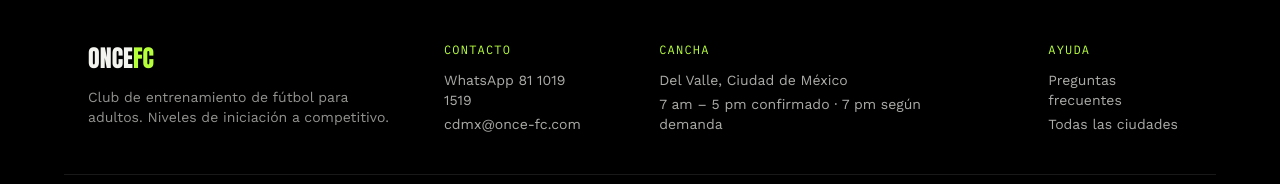
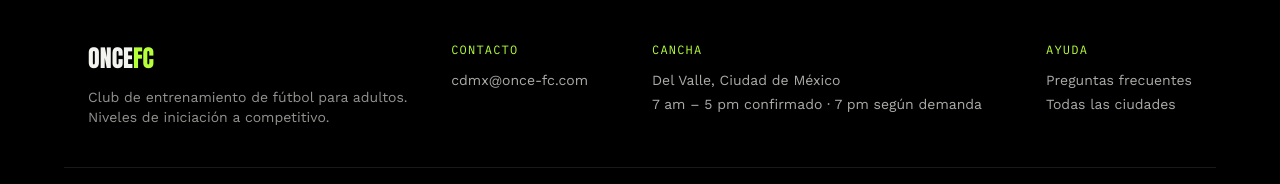
Before and after one commit to abrahamgo-dev/fut-app, a Next.js app: page /ciudades/cdmx in a window 1280 px wide. Shown: the part 3098-3282 px from the top of the page. Built offline with nearby package versions, Linux system fonts and the light colour scheme; no server answers.

Commit message:
Remove WhatsApp number from Footer and city data

```diff
--- a/app/ciudades/[slug]/page.tsx
+++ b/app/ciudades/[slug]/page.tsx
@@ -64,7 +64,6 @@ export default function CiudadPage({ params }: Props) {
       <Footer
         zoneLabel={city.zoneLabel}
         scheduleNote={city.scheduleNote}
-        contactWhatsapp={city.contactWhatsapp}
         contactEmail={city.contactEmail}
       />
     </main>
--- a/components/Footer.tsx
+++ b/components/Footer.tsx
@@ -1,24 +1,14 @@
 type FooterProps = {
   zoneLabel?: string;
   scheduleNote?: string;
-  /** Raw 10-digit Mexican mobile number, no spaces (e.g. "8110191519"). */
-  contactWhatsapp?: string;
   contactEmail?: string;
 };
-
-function formatMxPhone(raw: string): string {
-  const digits = raw.replace(/\D/g, "");
-  if (digits.length !== 10) return raw;
-  return `${digits.slice(0, 2)} ${digits.slice(2, 6)} ${digits.slice(6)}`;
-}
 
 export default function Footer({
   zoneLabel = "México",
   scheduleNote = "Lun a sáb",
-  contactWhatsapp = "8110191519",
   contactEmail = "hola@once-fc.com",
 }: FooterProps) {
-  const waDigits = contactWhatsapp.replace(/\D/g, "");
 
   return (
     <footer className="bg-coal-deep py-14 text-bone">
@@ -36,16 +26,6 @@ export default function Footer({
           <div>
             <p className="font-mono text-xs uppercase tracking-widest text-volt">Contacto</p>
             <ul className="mt-3 space-y-1 font-body text-sm text-bone/70">
-              <li>
-                <a
-                  href={`https://wa.me/52${waDigits}`}
-                  target="_blank"
-                  rel="noopener noreferrer"
-                  className="hover:text-volt"
-                >
-                  WhatsApp {formatMxPhone(contactWhatsapp)}
-                </a>
-              </li>
               <li>{contactEmail}</li>
             </ul>
           </div>
--- a/data/cities.ts
+++ b/data/cities.ts
@@ -20,8 +20,6 @@ export type City = {
   /** Public-facing area only — never the exact field address. */
   zoneLabel: string;
   scheduleNote: string;
-  /** Raw 10-digit Mexican mobile number, no spaces (e.g. "8110191519") — formatted for display and wa.me links in Footer. */
-  contactWhatsapp: string;
   contactEmail: string;
   levels: Level[];
   active: boolean;
@@ -34,7 +32,6 @@ export const cities: City[] = [
     state: "Nuevo León",
     zoneLabel: "Guadalupe, Nuevo León",
     scheduleNote: "7 am – 5 pm confirmado · 7 pm según demanda",
-    contactWhatsapp: "8110191519",
     contactEmail: "monterrey@once-fc.com",
     levels: [
       {
@@ -89,7 +86,6 @@ export const cities: City[] = [
     state: "Jalisco",
     zoneLabel: "Zapopan, Jalisco",
     scheduleNote: "7 am – 5 pm confirmado · 7 pm según demanda",
-    contactWhatsapp: "8110191519",
     contactEmail: "guadalajara@once-fc.com",
     levels: [
       {
@@ -130,7 +126,6 @@ export const cities: City[] = [
     state: "CDMX",
     zoneLabel: "Del Valle, Ciudad de México",
     scheduleNote: "7 am – 5 pm confirmado · 7 pm según demanda",
-    contactWhatsapp: "8110191519",
     contactEmail: "cdmx@once-fc.com",
     levels: [
       {
```
